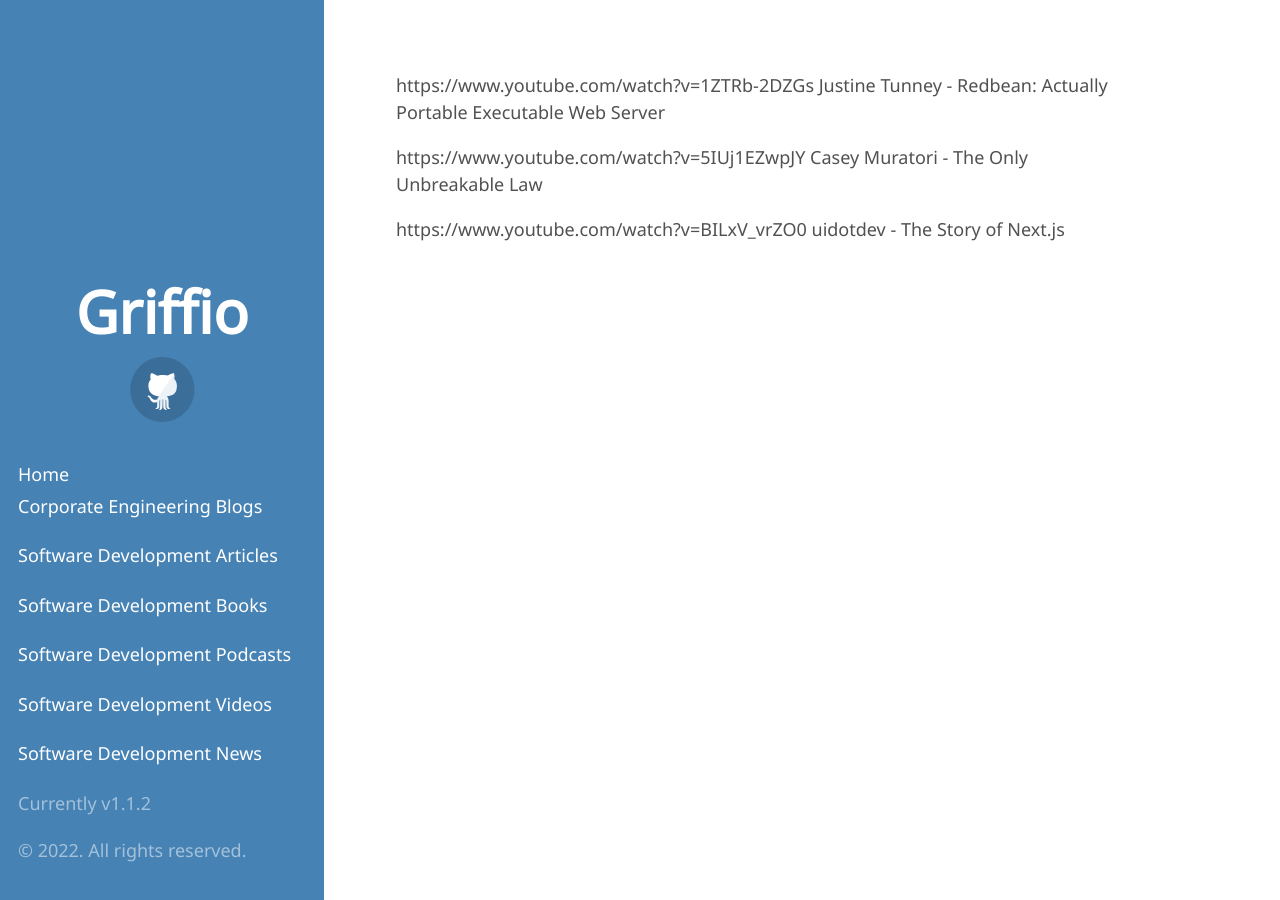
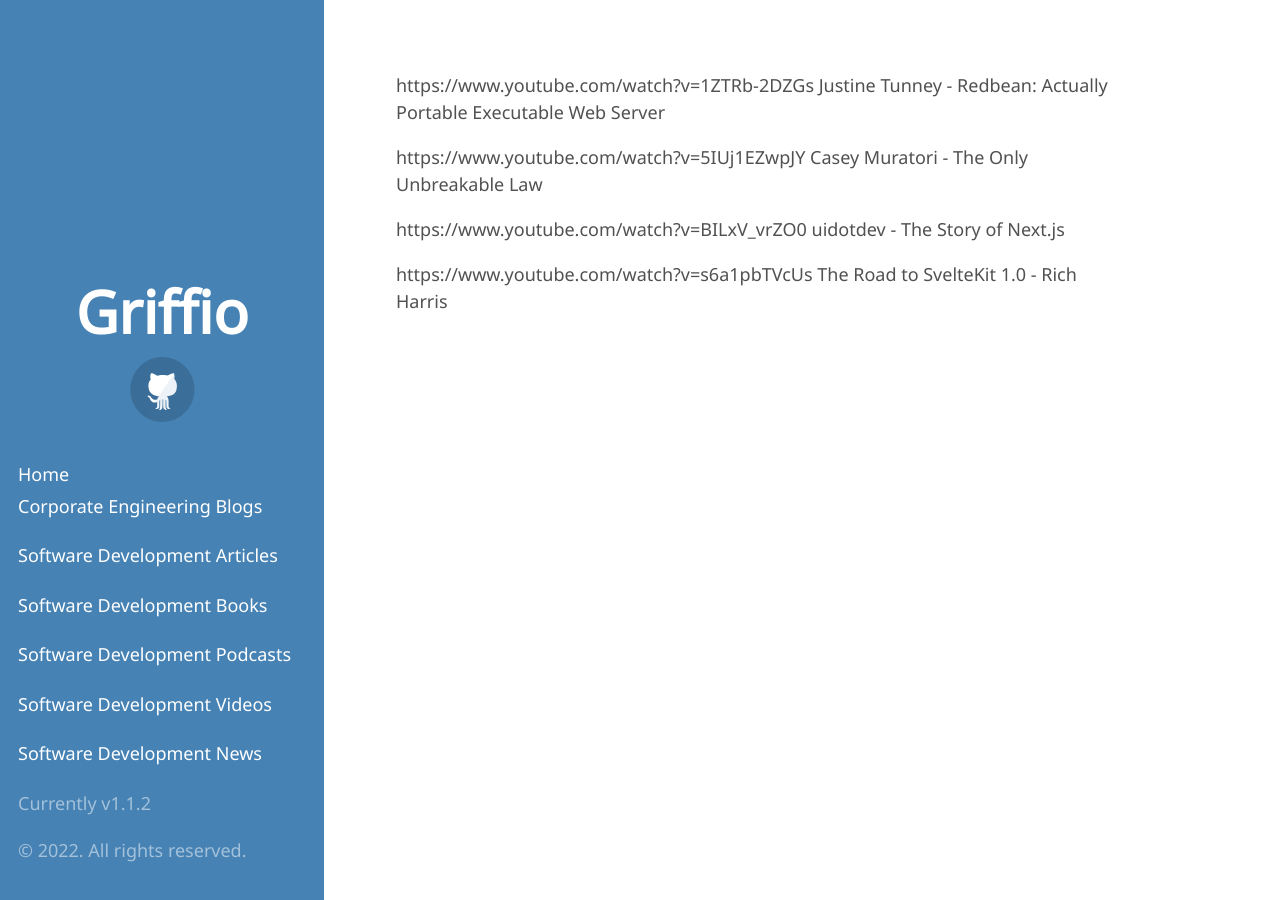
Before and after one commit to griffio/griffio.github.io, a Jekyll site: the page built from tech_talks_highlighted_2022.md, in a window 1280 px wide. Built offline with Jekyll 4.4.1, drawn with Linux system fonts in a browser that asks for light colours; some web fonts are replaced; our own code applies the rules of GitHub Pages for plain Markdown files.

Commit message:
The Road to SvelteKit 1.0

```diff
--- a/tech_talks_highlighted_2022.md
+++ b/tech_talks_highlighted_2022.md
@@ -3,3 +3,5 @@
 https://www.youtube.com/watch?v=5IUj1EZwpJY Casey Muratori - The Only Unbreakable Law
 
 https://www.youtube.com/watch?v=BILxV_vrZO0 uidotdev - The Story of Next.js
+
+https://www.youtube.com/watch?v=s6a1pbTVcUs The Road to SvelteKit 1.0 - Rich Harris
```
